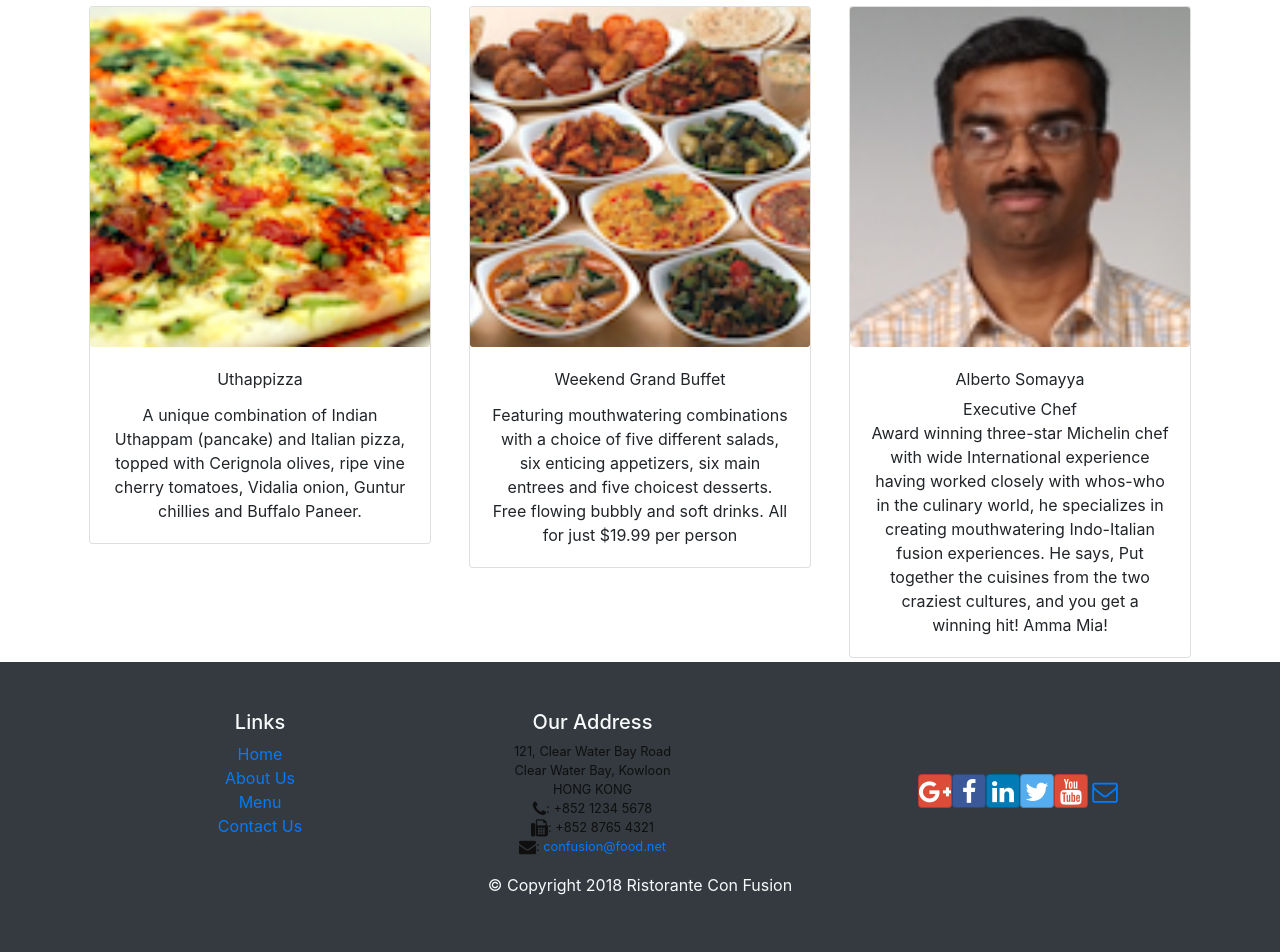
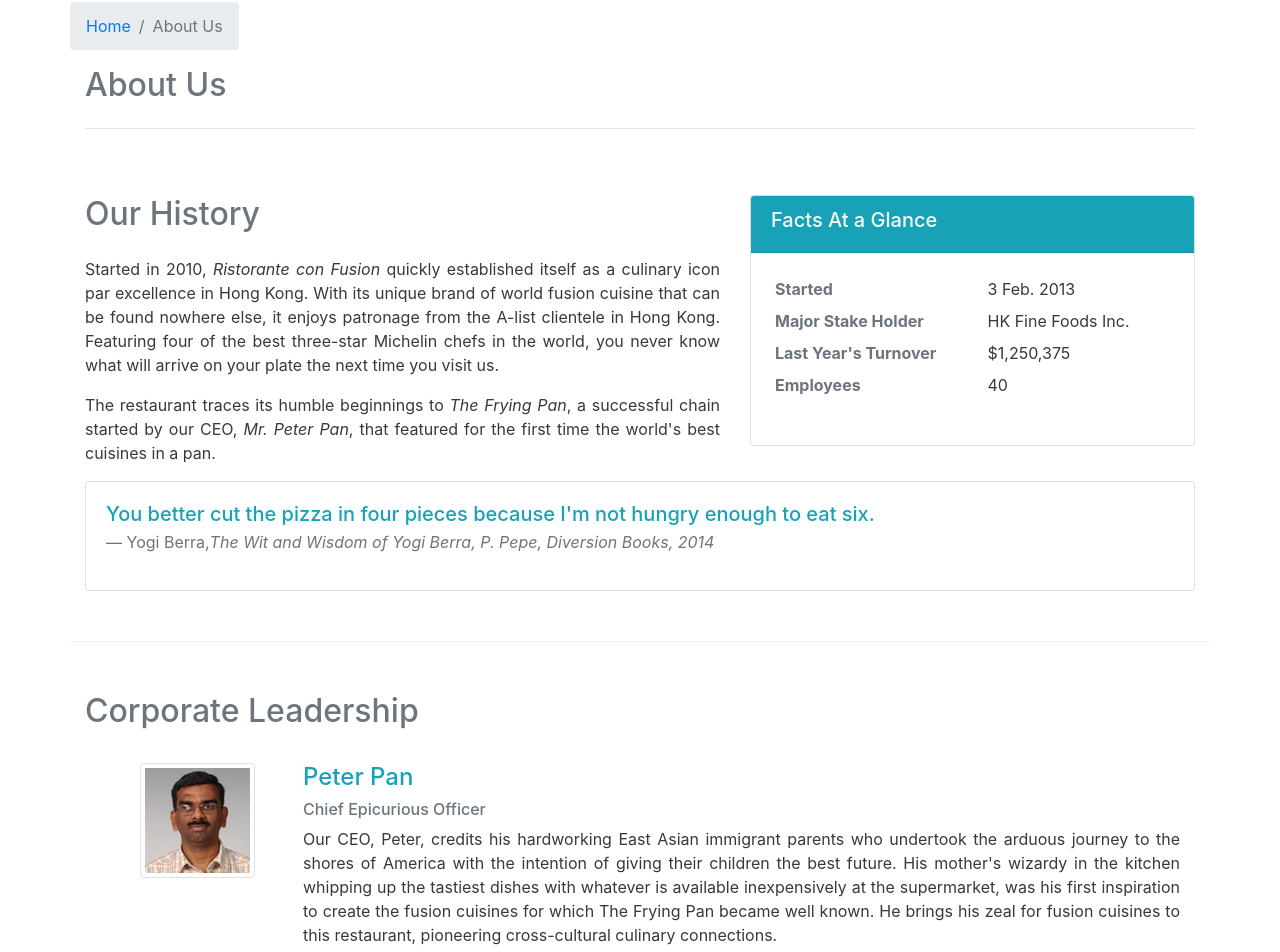
Before and after one commit to nguyenvu22/FER-React, a React (Create React App) app: page /aboutus in a window 1280 px wide. Before the commit this address led to /home. Shown: the part 400-1352 px from the top of the page. Built offline with nearby package versions, Linux system fonts and the light colour scheme.

Commit message:
fix React Router

```diff
--- a/package.json
+++ b/package.json
@@ -12,9 +12,11 @@
     "react": "^18.2.0",
     "react-dom": "^18.2.0",
     "react-popper": "^2.3.0",
+    "react-redux": "^8.0.2",
     "react-router-dom": "^4.2.2",
     "react-scripts": "5.0.1",
     "reactstrap": "^9.1.1",
+    "redux": "^4.2.0",
     "web-vitals": "^2.1.4"
   },
   "scripts": {
--- a/src/App.js
+++ b/src/App.js
@@ -9,20 +9,21 @@ import { Component } from "react";
 
 import Main from "./components/MainComponent";
 import { BrowserRouter } from "react-router-dom";
+
+import { Provider } from "react-redux";
+import { ConfigureStore } from "./redux/configureStore";
+
+const store = ConfigureStore();
 class App extends Component {
   render() {
     return (
-      <BrowserRouter>
-        <div className="App">
-          {/* <Navbar dark color="primary">
-          <div className="container">
-            <NavbarBrand href="/">Ristorante Con Fusion</NavbarBrand>
+      <Provider store={store}>
+        <BrowserRouter>
+          <div>
+            <Main />
           </div>
-        </Navbar>
-        <Menu dishes={this.state.dishes} /> */}
-          <Main />
-        </div>
-      </BrowserRouter>
+        </BrowserRouter>
+      </Provider>
     );
   }
 }
--- /dev/null
+++ b/src/components/AboutComponent.js
@@ -0,0 +1,97 @@
+import React from 'react';
+import { Breadcrumb, BreadcrumbItem, Card, CardBody, CardHeader, Media } from 'reactstrap';
+import { Link } from 'react-router-dom';
+
+function RenderLeader({leader}) {
+    return (
+       <div key={leader.id} className="col-12 mt-2">
+          <Media tag="li">
+             <Media left middle>
+                <span class="d-flex mr-5 img-thumbnail">
+                    <Media object src={leader.image} alt={leader.name} />
+                </span>
+             </Media>
+             <Media body className="ml-0">
+                <Media heading><h4 class="text-info">{leader.name}</h4></Media>
+                <h6 class="text-secondary">{leader.designation}</h6>
+                <p class="text-dark text-justify">{leader.description}</p>
+             </Media>
+          </Media>
+       </div>
+    );
+}
+
+function About(props) {
+
+    const leaders = props.leaders.map((leader) => {
+        return (
+            //<p>Leader {leader.name}</p>
+            <RenderLeader leader={leader} />
+        );
+    });
+
+    return(
+        <div className="container">
+            <div className="row">
+                <Breadcrumb>
+                    <BreadcrumbItem><Link to="/home">Home</Link></BreadcrumbItem>
+                    <BreadcrumbItem active>About Us</BreadcrumbItem>
+                </Breadcrumb>
+                <div className="col-12">
+                    <h2 class="mb-4 text-secondary">About Us</h2>
+                    <hr />
+                </div>
+            </div>
+            <div className="row row-content">
+                <div className="col-12 col-md-7">
+                    <h2 class="mb-4 text-secondary">Our History</h2>
+                    <p class="text-dark text-justify">Started in 2010, <em>Ristorante con Fusion</em> quickly established itself as a culinary icon par excellence in Hong Kong. With its unique brand of world fusion cuisine that can be found nowhere else, it enjoys patronage from the A-list clientele in Hong Kong.  Featuring four of the best three-star Michelin chefs in the world, you never know what will arrive on your plate the next time you visit us.</p>
+                    <p class="text-dark text-justify">The restaurant traces its humble beginnings to <em>The Frying Pan</em>, a successful chain started by our CEO, <em>Mr. Peter Pan</em>, that featured for the first time the world's best cuisines in a pan.</p>
+                </div>
+                <div className="col-12 col-md-5">
+                    <Card>
+                        <CardHeader className="bg-info text-light"><h5>Facts At a Glance</h5></CardHeader>
+                        <CardBody>
+                            <dl className="row p-1">
+                                <dt className="col-6 text-secondary">Started</dt>
+                                <dd className="col-6 text-dark">3 Feb. 2013</dd>
+                                <dt className="col-6 text-secondary">Major Stake Holder</dt>
+                                <dd className="col-6 text-dark">HK Fine Foods Inc.</dd>
+                                <dt className="col-6 text-secondary">Last Year's Turnover</dt>
+                                <dd className="col-6 text-dark">$1,250,375</dd>
+                                <dt className="col-6 text-secondary">Employees</dt>
+                                <dd className="col-6 text-dark">40</dd>
+                            </dl>
+                        </CardBody>
+                    </Card>
+                </div>
+                <div className="col-12">
+                    <Card>
+                        <CardBody className="bg-faded">
+                            <blockquote className="blockquote">
+                                <h5 className="mb-1 text-info">You better cut the pizza in four pieces because
+                                    I'm not hungry enough to eat six.</h5>
+                                <footer className="blockquote-footer text-secondary">Yogi Berra,
+                                <cite title="Source Title">The Wit and Wisdom of Yogi Berra,
+                                    P. Pepe, Diversion Books, 2014</cite>
+                                </footer>
+                            </blockquote>
+                        </CardBody>
+                    </Card>
+                </div>
+            </div>
+            <div className="row row-content">
+                <div className="col-12">
+                    <h2 class="mb-4 text-secondary">Corporate Leadership</h2>
+                </div>
+                <div className="col-12">
+                    <Media list>
+                        {leaders}
+                    </Media>
+                </div>
+            </div>
+        </div>
+    );
+}
+
+export default About;
--- a/src/components/MainComponent.js
+++ b/src/components/MainComponent.js
@@ -1,8 +1,8 @@
 import React, { Component } from "react";
 import { Navbar, NavbarBrand } from "reactstrap";
 
-import { DISHES } from "../shared/dishes";
-import { Switch, Route, Redirect } from "react-router-dom";
+// import { DISHES } from "../shared/dishes";
+import { Switch, Route, Redirect, withRouter } from "react-router-dom";
 
 import Menu from "./MenuComponent";
 import Home from "./HomeComponent";
@@ -10,75 +10,140 @@ import Dishdetail from "./DishdetailComponent";
 
 import Header from "./HeaderComponent";
 import Footer from "./FooterComponent";
-import Contact from './ContactComponent';
+import Contact from "./ContactComponent";
+import About from "./AboutComponent";
 
-import { COMMENTS } from '../shared/comments';
-import { PROMOTIONS } from '../shared/promotions';
-import { LEADERS } from '../shared/leaders';
+// import { COMMENTS } from '../shared/comments';
+// import { PROMOTIONS } from '../shared/promotions';
+// import { LEADERS } from '../shared/leaders';
 
+import { connect } from "react-redux";
+
+const mapStateToProps = (state) => {
+  return {
+    dishes: state.dishes,
+    comments: state.comments,
+    promotions: state.promotions,
+    leaders: state.leaders,
+  };
+};
 class Main extends Component {
-  constructor(props) {
-    super(props);
-    this.state = {
-      dishes: DISHES,
-      comments: COMMENTS,
-      promotions: PROMOTIONS,
-      leaders: LEADERS
-    };
-  }
+  // using redux instead data in shared folder
+  // constructor(props) {
+  //   super(props);
+  //   this.state = {
+  //     dishes: DISHES,
+  //     comments: COMMENTS,
+  //     promotions: PROMOTIONS,
+  //     leaders: LEADERS
+  //   };
+  // }
 
   render() {
     const HomePage = () => {
-      return(
-          <Home
-              dish={this.state.dishes.filter((dish) => dish.featured)[0]}
-              promotion={this.state.promotions.filter((promo) => promo.featured)[0]}
-              leader={this.state.leaders.filter((leader) => leader.featured)[0]}
-          />
-      );
-    }
-
-    const DishWithId = ({match}) => {
-      return(
-          <Dishdetail dish={this.state.dishes.filter((dish) => dish.id === parseInt(match.params.dishId,10))[0]}
-            comments={this.state.comments.filter((comment) => comment.dishId === parseInt(match.params.dishId,10))} />
+      return (
+        <Home
+          dish={this.props.dishes.filter((dish) => dish.featured)[0]}
+          promotion={this.props.promotions.filter((promo) => promo.featured)[0]}
+          leader={this.props.leaders.filter((leader) => leader.featured)[0]}
+        />
       );
     };
 
+    const DishWithId = ({ match }) => {
+      return (
+        <Dishdetail
+          dish={
+            this.props.dishes.filter(
+              (dish) => dish.id === parseInt(match.params.dishId, 10)
+            )[0]
+          }
+          comments={this.props.comments.filter(
+            (comment) => comment.dishId === parseInt(match.params.dishId, 10)
+          )}
+        />
+      );
+    };
 
+    // const AboutUsPage = () => {
+    //   return <About leaders={this.state.leaders} />;
+    // };
 
     return (
+      // <div>
+      //   <Header />
+      //   {/* <Menu
+      //     dishes={this.state.dishes}
+      //     onClick={(dishId) => this.onDishSelect(dishId)}
+      //   />
+      //   <h1>Choose 1 product 1 see its Detail</h1>
+      //   <DishDetail
+      //     dish={
+      //       this.state.dishes.filter(
+      //         (dish) => dish.id === this.state.selectedDish
+      //       )[0]
+      //     }
+      //   /> */}
+      //   <Switch>
+      //     <Route path="/home" component={HomePage} />
+      //     <Route
+      //       exact
+      //       path="/menu"
+      //       component={() => <Menu dishes={this.state.dishes} />}
+      //     />
+      //     <Route exact path='/contactus' component={Contact} />
+      //     <Route path='/menu/:dishId' component={DishWithId} />
+      //     <Redirect to="/home" />
+      //   </Switch>
+      //   <Footer />
+      // </div>
+
+      // <div>
+      //   <Header />
+      //   <div>
+      //     <Switch>
+      //       <Route path="/home" component={HomePage} />
+      //       <Route exact path="/aboutus" component={AboutUsPage} />
+      //       <Route
+      //         exact
+      //         path="/aboutus"
+      //         component={() => <About leaders={this.props.leaders} />}
+      //       />
+      //       <Route
+      //         exact
+      //         path="/menu"
+      //         component={() => <Menu dishes={this.props.dishes} />}
+      //       />
+      //       <Route path="/menu/:dishId" component={DishWithId} />
+      //       <Route exact path="/contactus" component={Contact} />
+      //       <Redirect to="/home" />
+      //     </Switch>
+      //   </div>
+      //   <Footer />
+      // </div>
+
       <div>
         <Header />
-
-        {/* <Menu
-          dishes={this.state.dishes}
-          onClick={(dishId) => this.onDishSelect(dishId)}
-        />
-        <h1>Choose 1 product 1 see its Detail</h1>
-        <DishDetail
-          dish={
-            this.state.dishes.filter(
-              (dish) => dish.id === this.state.selectedDish
-            )[0]
-          }
-        /> */}
         <Switch>
           <Route path="/home" component={HomePage} />
           <Route
             exact
+            path="/aboutus"
+            component={() => <About leaders={this.props.leaders} />}
+          />
+          <Route
+            exact
             path="/menu"
-            component={() => <Menu dishes={this.state.dishes} />}
+            component={() => <Menu dishes={this.props.dishes} />}
           />
-          <Route exact path='/contactus' component={Contact} />
-          <Route path='/menu/:dishId' component={DishWithId} />
+          <Route path="/menu/:dishId" component={DishWithId} />
+          <Route exact path="/contactus" component={Contact} />
           <Redirect to="/home" />
         </Switch>
-
         <Footer />
       </div>
     );
   }
 }
 
-export default Main;
+export default withRouter(connect(mapStateToProps)(Main));
--- /dev/null
+++ b/src/redux/configureStore.js
@@ -0,0 +1,11 @@
+import {createStore} from 'redux';
+import { Reducer, initialState } from './reducer'
+
+export const ConfigureStore = () => {
+    const store = createStore(
+        Reducer, // reducer
+        initialState, // our initialState
+    );
+
+    return store;
+}
--- /dev/null
+++ b/src/redux/reducer.js
@@ -0,0 +1,15 @@
+import { DISHES } from '../shared/dishes';
+import { COMMENTS } from '../shared/comments';
+import { PROMOTIONS } from '../shared/promotions';
+import { LEADERS } from '../shared/leaders';
+
+export const initialState = {
+    dishes: DISHES,
+    comments: COMMENTS,
+    promotions: PROMOTIONS,
+    leaders: LEADERS
+};
+
+export const Reducer = (state = initialState, action) => {
+    return state;
+};
```
Also changed, not shown: 1 other file (tests, documents, lock files or other folders).
